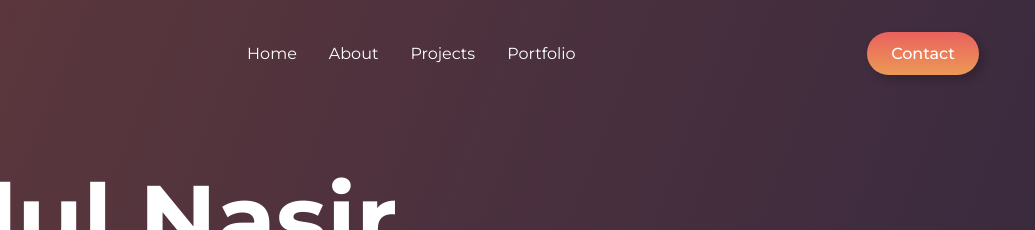
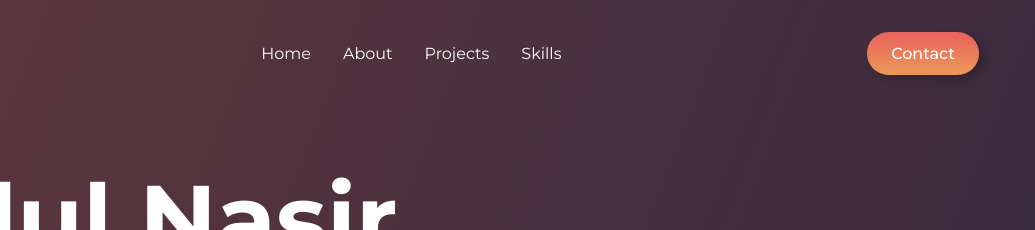
Before and after one commit to niyazzzzzz/Portfolio_Nasir, a plain HTML site: page index.html in a window 1280 px wide. Shown: the top 230 px of the page, 245-1280 px from the left. Drawn offline with nearby package versions, Linux system fonts and the light colour scheme.

Commit message:
Update index.html

```diff
--- a/index.html
+++ b/index.html
@@ -24,7 +24,8 @@
         <li><a href="#home">Home</a></li>
         <li><a href="#about">About</a></li>
         <li><a href="#projects">Projects</a></li>
-        <li><a href="#portfolio">Portfolio</a></li>
+<!--         <li><a href="#portfolio">Portfolio</a></li> -->
+         <li><a href="#skills">Skills</a></li>
         <li><a href="#contact" class="btn">Contact</a></li>
       </ul>
       <a href="#contact" class="btn btn__large">Contact</a>
```
